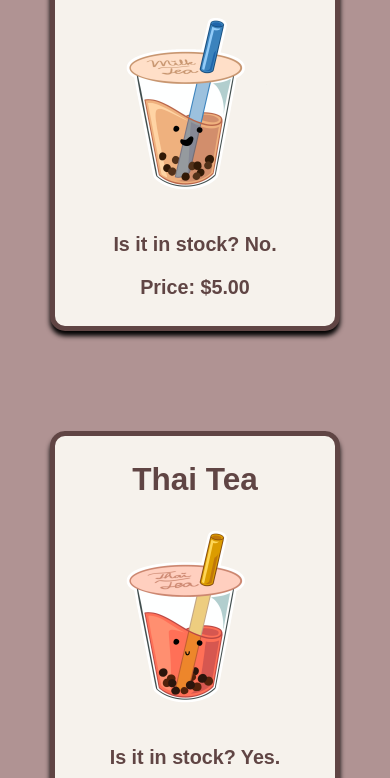
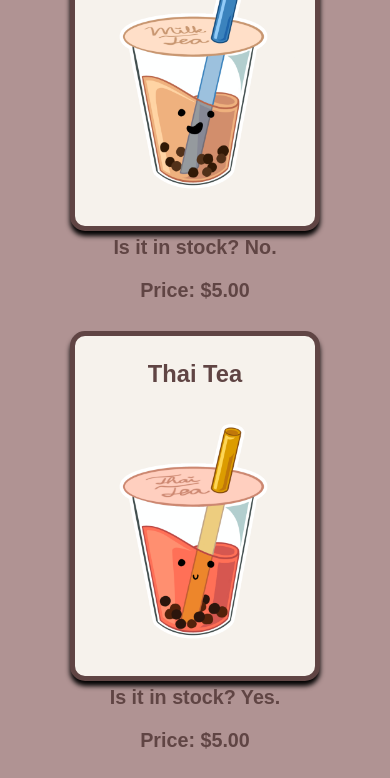
Before and after one commit to staten-island-tech/vite-project-YifanZhang4, a website built with Vite: page vite-project/index.html in a window 390 px wide. Shown: the part 330-1108 px from the top of the page. Built offline with nearby package versions, Linux system fonts and the light colour scheme.

Commit message:
Added media queries

```diff
--- a/vite-project/styles/style.css
+++ b/vite-project/styles/style.css
@@ -57,8 +57,8 @@ h1 {
   border-radius: 15px;
   text-align: center;
   font-size: var(--h2);
-  height: 45rem;
-  width: 30rem;
+  height: 50rem;
+  width: 35rem;
   margin: 5rem 5rem;
   padding: 0.5rem 0.5rem;
   background-color: #f6f2ec;
@@ -68,6 +68,37 @@ h1 {
 }
 
 .img {
-  max-height: 20rem;
-  max-width: 20rem;
+  max-height: 30rem;
+  max-width: 25rem;
 }
+
+@media screen and (max-width: 1024px) {
+  .card {
+    height: 50rem;
+    width: 30rem;
+  }
+}
+@media screen and (max-width: 820px) {
+  .head {
+    font-size: var(--h3);
+  }
+  .card {
+    height: 47rem;
+    width: 30rem;
+  }
+  .other {
+    font-size: var(--h4);
+  }
+}
+@media screen and (max-width: 390px) {
+  .head {
+    font-size: var(--h3);
+  }
+  .card {
+    height: 35rem;
+    width: 25rem;
+  }
+  .other {
+    font-size: var(--h4);
+  }
+}
```
